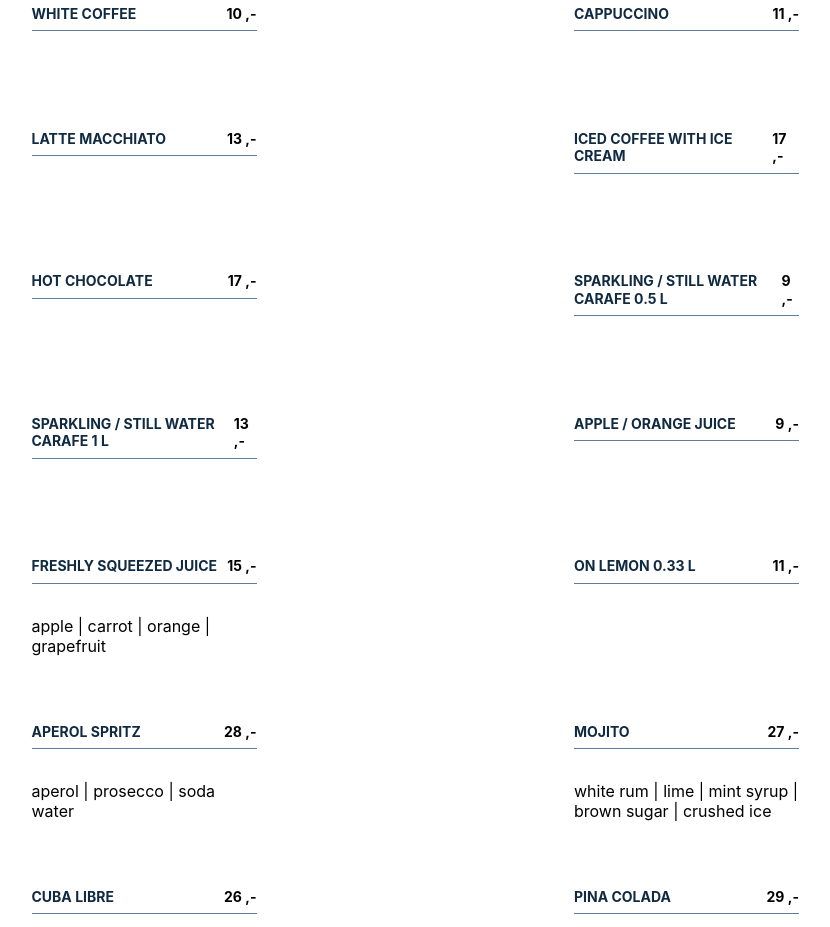
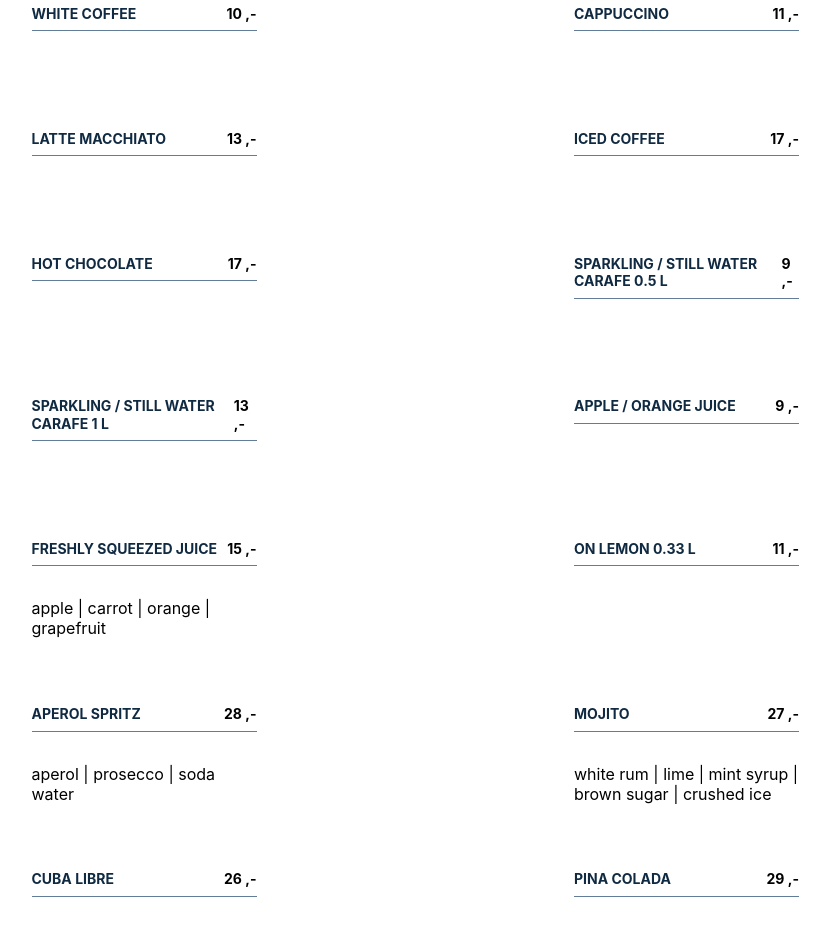
Before and after one commit to serezmatik/menuPL, a React (Create React App) app: page / in a window 1280 px wide. Shown: the part 5060-5987 px from the top of the page, without its empty margins (82-912 px from the left). Built offline with nearby package versions, Linux system fonts and the light colour scheme.

Commit message:
rename category

```diff
--- a/src/data.js
+++ b/src/data.js
@@ -397,7 +397,7 @@ const menu = [
   },
   {
     id: 56,
-    title: "ICED COFFEE WITH ICE CREAM",
+    title: "ICED COFFEE",
     category: "hot drinks",
     price: 17,
   },
```
